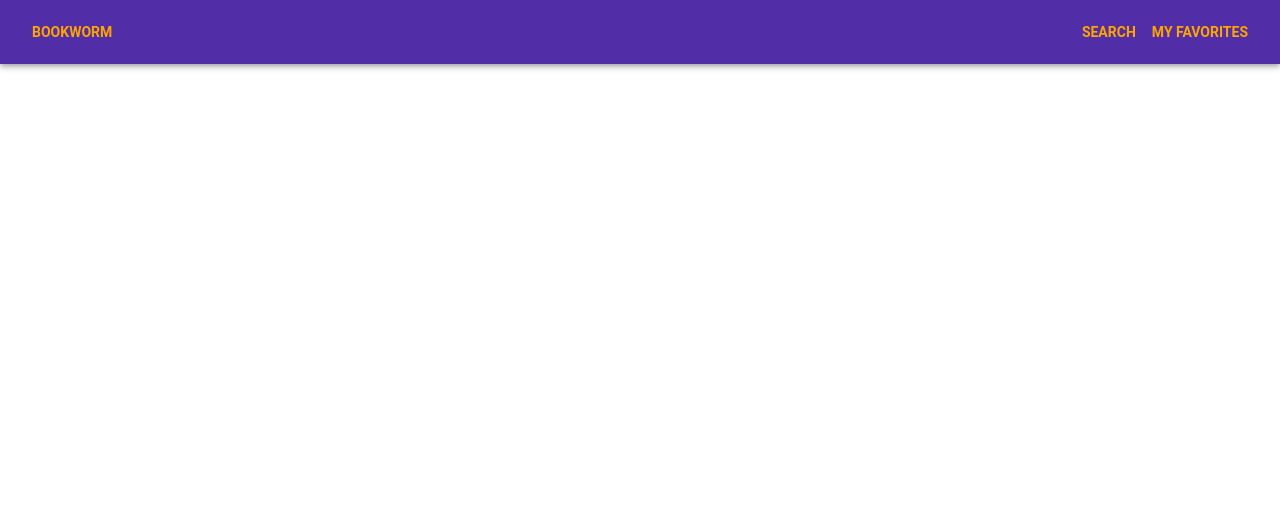
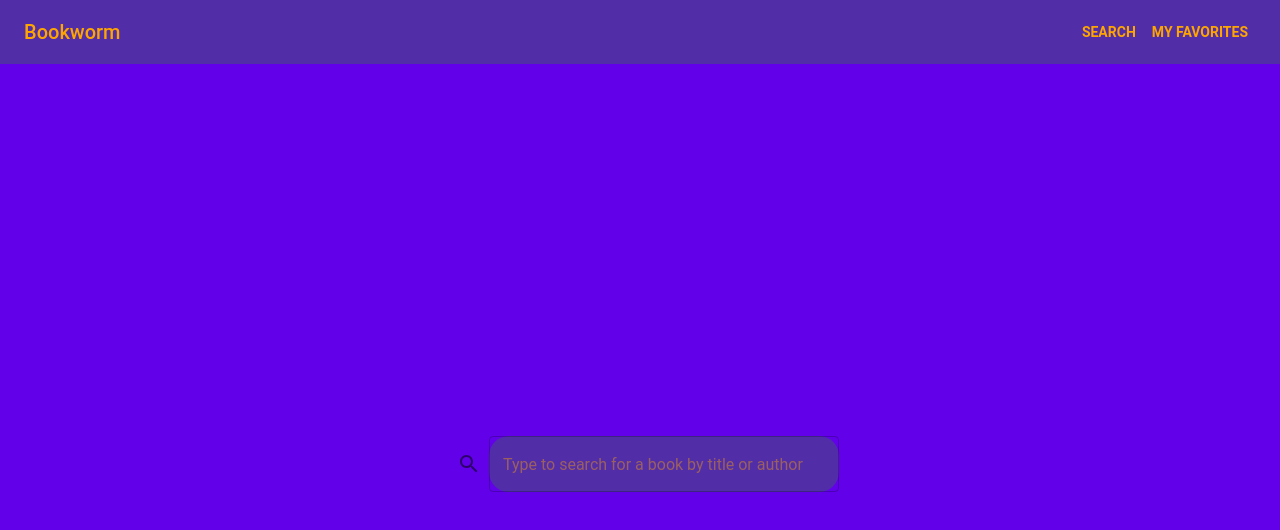
Before and after one commit to mihirsinghh/Project-2, a React (Create React App) app in the folder frontend/: page / in a window 1280 px wide. Shown: the top 530 px of the page. Built offline with nearby package versions, Linux system fonts and the light colour scheme.

Commit message:
removed home page

```diff
--- a/frontend/src/App.js
+++ b/frontend/src/App.js
@@ -1,7 +1,6 @@
 import './App.css';
 import {Route, Routes} from 'react-router-dom';
 import Navbar from './components/Navbar/Navbar.js';
-import Home from './pages/Home.js';
 import Search from './pages/Search.js';
 // import Results from __
 
@@ -11,7 +10,7 @@ function App() {
       <Navbar></Navbar>
 
       <Routes>
-        <Route path = "/home" element = {<Home/>}/>
+        <Route path="*" element={<Search />} /> {/* Fallback to Search for unmatched paths */}
         <Route path = "/search" element = {<Search/>}/>
       </Routes>
 
--- a/frontend/src/components/Navbar/Navbar.js
+++ b/frontend/src/components/Navbar/Navbar.js
@@ -8,9 +8,7 @@ const Navbar = () => {
     <AppBar position="static">
       <Toolbar>
         <Typography variant = "h6" sx={{ flexGrow: 1 }} color = "textPrimary">
-          <Link to = '/home'>
-            <Button> BookWorm </Button>
-          </Link>
+          Bookworm
         </Typography>
         <Link to = '/search'>
             <Button>Search</Button>
--- a/frontend/src/pages/Home.js
+++ /dev/null
@@ -1,25 +0,0 @@
-import React from "react";
-import {Box} from '@mui/material';
-import {useTheme} from '@mui/material/styles';
-
-const Home = () => {
-
-    const theme = useTheme();
-
-    return (
-        <Box
-        sx={{
-            minHeight: '100vh',
-            backgroundColor: theme.palette.secondary.main,
-            display: 'flex',
-            flexDirection: 'column',
-            alignItems: 'center',
-            justifyContent: 'center',
-            color: theme.palette.text.primary,
-        }}>
-            <p>Welcome to BookWorm! Search up any book by title/author and add it to your collection!</p>
-        </Box>
-
-)};
-
-export default Home;
```
